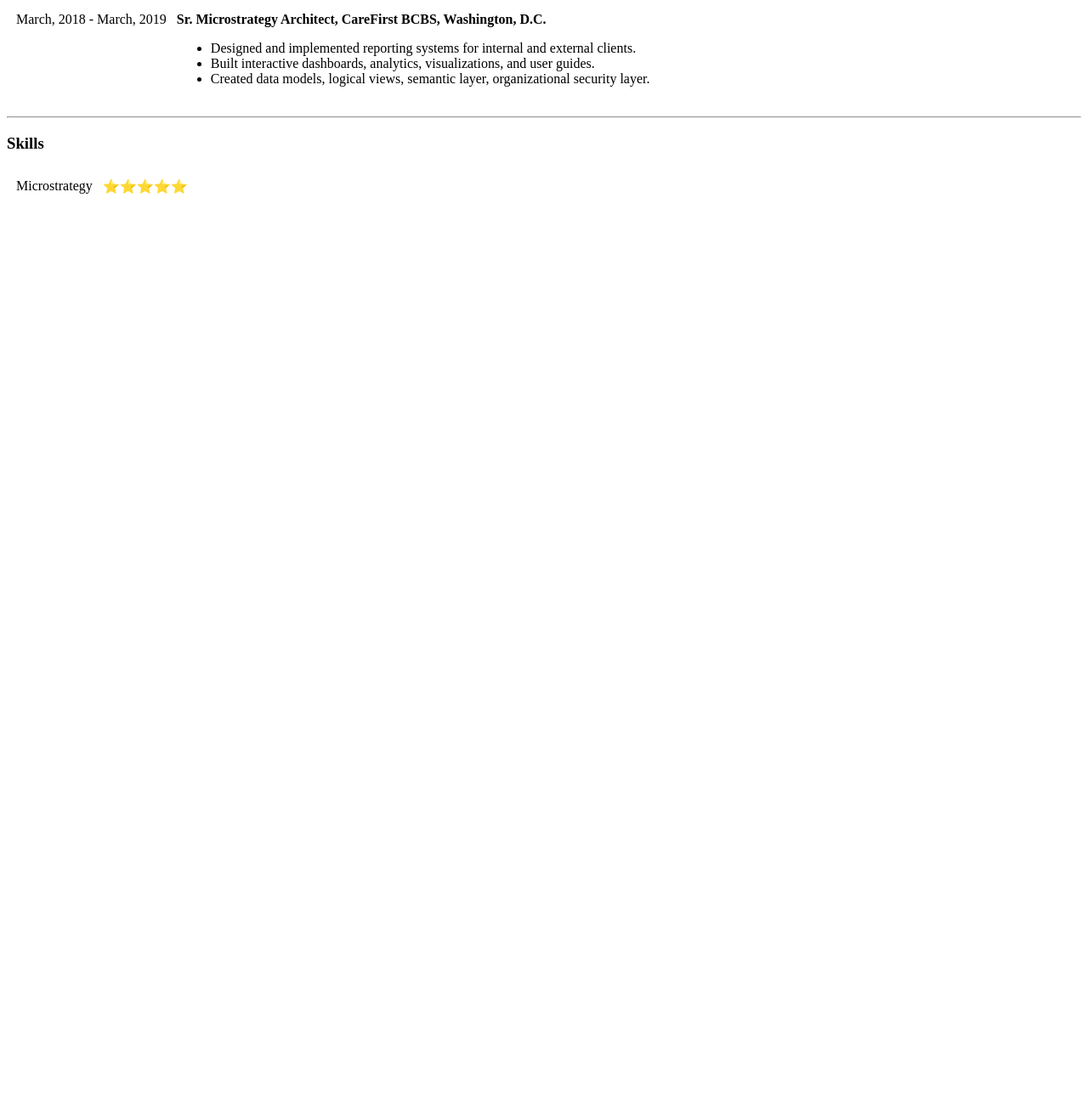
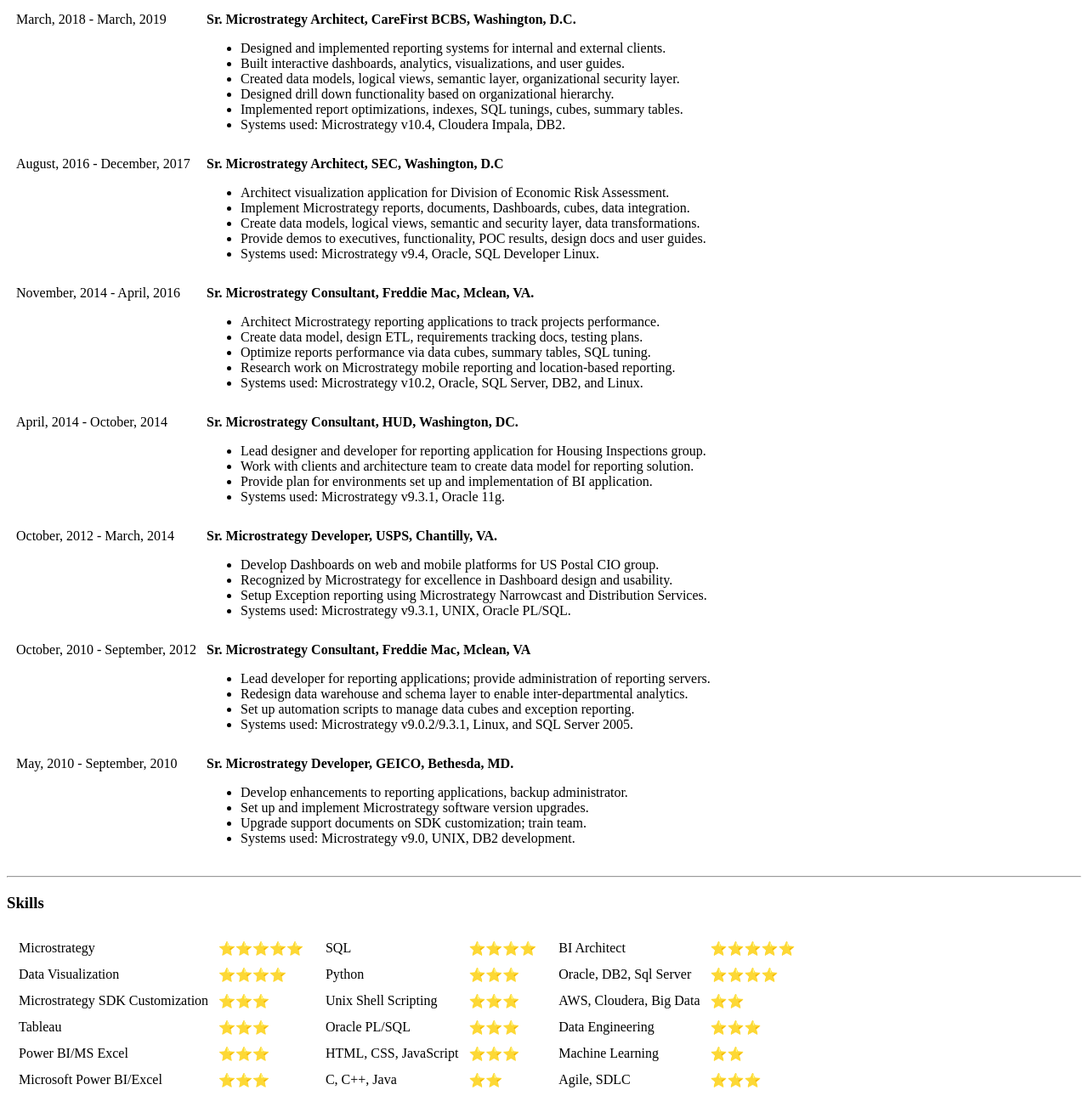
Before and after one commit to MstrDan/cv, a plain HTML site: page index.html in a window 1280 px wide. Shown: the part 713-2016 px from the top of the page at 85% size. Before the commit the page ends 961 px from the top, so only its background shows below. Drawn offline with Linux system fonts and the light colour scheme.

Commit message:
Add files via upload

```diff
--- a/index.html
+++ b/index.html
@@ -33,8 +33,8 @@
   <h3>Education</h3>
   <p>
     <ul>
-      <li>M.A. in Economics, <a href="http://www.Tufts.edu">Tufts University</a>, 1993</li>
-      <li>B.A. in Mathematics, <a href="http://www.Dartmouth.edu">Dartmouth College</a>, 1991</li>
+      <li>M.A. in Economics, <a href="http://www.Tufts.edu">Tufts University.</a></li>
+      <li>B.A. in Mathematics, <a href="http://www.Dartmouth.edu">Dartmouth College.</a></li>
     </ul>
   </p>
   <hr>
@@ -66,7 +66,87 @@
       <li> Designed and implemented reporting systems for internal and external clients.</li>
       <li> Built interactive dashboards, analytics, visualizations, and user guides.</li>
       <li> Created data models, logical views, semantic layer, organizational security layer.</li>
+      <li>	Designed drill down functionality based on organizational hierarchy.</li>
+      <li>Implemented report optimizations, indexes, SQL tunings, cubes, summary tables.</li>
+      <li>Systems used: Microstrategy v10.4, Cloudera Impala, DB2.</li>
+
     </ul>
+  </td>
+</tr>
+<tr valign="top">
+  <td >August, 2016 - December, 2017</td>
+  <td>
+    <strong>Sr. Microstrategy Architect, SEC, Washington, D.C</strong>
+    <ul>
+      <li>	Architect visualization application for Division of Economic Risk Assessment.</li>
+    <li>	Implement Microstrategy reports, documents, Dashboards, cubes, data integration.</li>
+    <li>	Create data models, logical views, semantic and security layer, data transformations.</li>
+    <li>	Provide demos to executives, functionality, POC results, design docs and user guides.</li>
+    <li>	Systems used: Microstrategy v9.4, Oracle, SQL Developer Linux.</li>
+
+    </ul>
+  </td>
+</tr>
+<tr valign="top">
+  <td >November, 2014 - April, 2016</td>
+  <td>
+    <strong>Sr. Microstrategy Consultant, Freddie Mac, Mclean, VA. </strong>
+    <ul>
+      <li>Architect Microstrategy reporting applications to track projects performance.</li>
+      <li>Create data model, design ETL, requirements tracking docs, testing plans.</li>
+      <li>Optimize reports performance via data cubes, summary tables, SQL tuning.</li>
+      <li>Research work on Microstrategy mobile reporting and location-based reporting.</li>
+      <li>Systems used: Microstrategy v10.2, Oracle, SQL Server, DB2, and Linux.</li>
+
+    </ul>
+  </td>
+</tr>
+<tr valign="top">
+  <td >April, 2014 - October, 2014</td>
+  <td>
+    <strong>Sr. Microstrategy Consultant, HUD, Washington, DC. </strong>
+    <ul>
+      <li>Lead designer and developer for reporting application for Housing Inspections group.</li>
+      <li>Work with clients and architecture team to create data model for reporting solution.</li>
+      <li>Provide plan for environments set up and implementation of BI application.</li>
+      <li>Systems used: Microstrategy v9.3.1, Oracle 11g.</li>
+    </ul>
+  </td>
+</tr>
+<tr valign="top">
+  <td >October, 2012 - March, 2014</td>
+  <td>
+    <strong>Sr. Microstrategy Developer, USPS, Chantilly, VA. </strong>
+    <ul>
+      <li>Develop Dashboards on web and mobile platforms for US Postal CIO group.</li>
+      <li>Recognized by Microstrategy for excellence in Dashboard design and usability.</li>
+      <li>Setup Exception reporting using Microstrategy Narrowcast and Distribution Services.</li>
+      <li>Systems used: Microstrategy v9.3.1, UNIX, Oracle PL/SQL.</li>
+</ul>
+  </td>
+</tr>
+<tr valign="top">
+  <td >October, 2010 - September, 2012</td>
+  <td>
+    <strong>Sr. Microstrategy Consultant, Freddie Mac, Mclean, VA</strong>
+    <ul>
+      <li>Lead developer for reporting applications; provide administration of reporting servers.</li>
+      <li>Redesign data warehouse and schema layer to enable inter-departmental analytics.</li>
+      <li>Set up automation scripts to manage data cubes and exception reporting. </li>
+      <li>Systems used: Microstrategy v9.0.2/9.3.1, Linux, and SQL Server 2005.</li>
+</ul>
+  </td>
+</tr>
+<tr valign="top">
+  <td >May, 2010 - September, 2010</td>
+  <td>
+    <strong>Sr. Microstrategy Developer, GEICO, Bethesda, MD.</strong>
+    <ul>
+      <li>Develop enhancements to reporting applications, backup administrator.</li>
+<li>Set up and implement Microstrategy software version upgrades.</li>
+  <li>Upgrade support documents on SDK customization; train team.</li>
+    <li>Systems used: Microstrategy v9.0, UNIX, DB2 development.</li>
+      </ul>
   </td>
 </tr>
 
@@ -76,12 +156,101 @@
 </table>
 <hr>
 <h3>Skills</h3>
+
+<table>
+
+  <tr>
+    <td>
+
+    <table cellspacing="10">
+    <tr>
+      <td>Microstrategy</td>
+      <td>⭐⭐⭐⭐⭐</td>
+    </tr>
+    <tr>
+      <td>Data Visualization</td>
+      <td>⭐⭐⭐⭐</td>
+    </tr>
+    <tr>
+      <td>Microstrategy SDK Customization</td>
+      <td>⭐⭐⭐</td>
+    </tr>
+    <tr>
+      <td>Tableau</td>
+      <td>⭐⭐⭐</td>
+    </tr>
+    <tr>
+      <td>Power BI/MS Excel</td>
+      <td>⭐⭐⭐</td>
+    </tr>
+    <tr>
+      <td>Microsoft Power BI/Excel</td>
+      <td>⭐⭐⭐</td>
+    </tr>
+
+    </table>
+  </td>
+  <td>
+
+  <table cellspacing="10">
+  <tr>
+    <td>SQL</td>
+    <td>⭐⭐⭐⭐</td>
+  </tr>
+  <tr>
+    <td>Python</td>
+    <td>⭐⭐⭐</td>
+  </tr>
+  <tr>
+    <td>Unix Shell Scripting</td>
+    <td>⭐⭐⭐</td>
+  </tr>
+  <tr>
+    <td>Oracle PL/SQL</td>
+    <td>⭐⭐⭐</td>
+  </tr>
+  <tr>
+    <td>HTML, CSS, JavaScript</td>
+    <td>⭐⭐⭐</td>
+  </tr>
+  <tr>
+    <td>C, C++, Java</td>
+    <td>⭐⭐</td>
+  </tr>
+  </table>
+</td>
+<td>
+
 <table cellspacing="10">
+  <tr>
+    <td>BI Architect</td>
+    <td>⭐⭐⭐⭐⭐</td>
+  </tr>
+
 <tr>
-  <td>Microstrategy</td>
-  <td>⭐⭐⭐⭐⭐</td>
+  <td>Oracle, DB2, Sql Server</td>
+  <td>⭐⭐⭐⭐</td>
+</tr>
+<tr>
+  <td>AWS, Cloudera, Big Data</td>
+  <td>⭐⭐</td>
+</tr>
+<tr>
+  <td>Data Engineering</td>
+  <td>⭐⭐⭐</td>
+</tr>
+<tr>
+  <td>Machine Learning</td>
+  <td>⭐⭐</td>
+</tr>
+<tr>
+  <td>Agile, SDLC</td>
+  <td>⭐⭐⭐</td>
 </tr>
 
+</table>
+</td>
+  </tr>
 
 
 </table>
```
